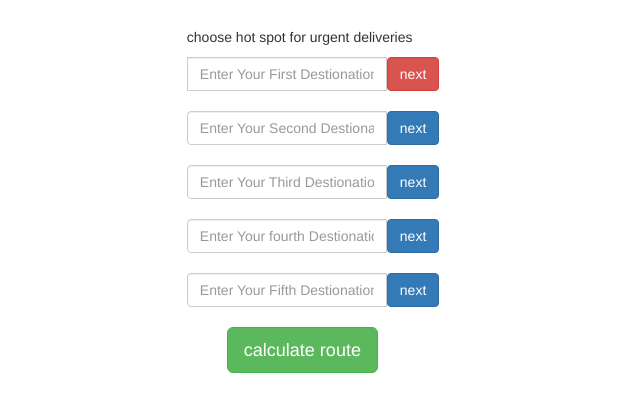
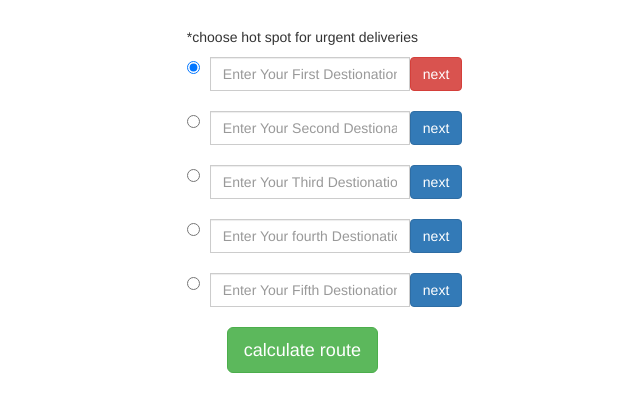
Before and after one commit to einarzb/messengerApp, a website: page angular/public/index.html in a window 1280 px wide. Shown: the part 56-468 px from the top of the page, without its empty margins (359-999 px from the left). Drawn offline with nearby package versions, Linux system fonts and the light colour scheme; some packages are replaced by stand-ins of ours; a script that the page names is missing.

Commit message:
added radio button for choosing urgent destination and merged all 5 forms onto 1

```diff
--- a/angular/public/index.html
+++ b/angular/public/index.html
@@ -19,60 +19,58 @@
 <br>
 		  <div class="row">
 		    <div class="col-md-4 col-md-push-5">
-		     	 <form ng-submit="favDest(favDest)">
+		     	 <form ng-submit="setDestinaions()">
 		             <div class="input-group">
-                   <p>choose hot spot for urgent deliveries</p>
+                   <p>*choose hot spot for urgent deliveries</p>
+                   <input type="radio" name="urgent" value="first" checked class="pull-left" style="margin-right:10px">
                    <input type="text" id="favDest" name="location" ng-autocomplete ng-model="favDest" options="options" details="details" ng-required="true" required class="form-control"
                      autocomplete="off" placeholder="Enter Your First Destionation">
-		                    <button type="submit" class="btn btn-danger">next</button>
+		                    <button type="button" class="btn btn-danger">next</button>
 		                </div>
-		          </form> <br>
+            <br>
 		      </div> <!-- end col -->
 		  </div> <!-- end row -->
 
 		  <div class="row">
         <div class="col-md-4 col-md-push-5">
-		      <form class="season-form" ng-submit="secondDest(secondDest)">
 		                <div class="input-group">
+                      <input type="radio" name="urgent" value="second" class="pull-left" style="margin-right:10px">
                       <input type="text" id="secondDest" name="location" ng-autocomplete ng-model="secondDest" options="options" details="details" ng-required="true" required class="form-control"
                         autocomplete="off" placeholder="Enter Your Second Destionation">
-                        <button type="submit" class="btn btn-primary">next</button>
+                        <button type="button" class="btn btn-primary">next</button>
 		                </div>
-		          </form>
 		      </div> <!-- end col -->
 		  </div> <!-- end row -->
       <br>
       <div class="row">
         <div class="col-md-4 col-md-push-5">
-          <form class="season-form" ng-submit="thirdDest(thirdDest)">
                     <div class="input-group">
+                      <input type="radio" name="urgent" value="third" class="pull-left" style="margin-right:10px">
                       <input type="text" id="thirdDest" name="location" ng-autocomplete ng-model="thirdDest" options="options" details="details" ng-required="true" required class="form-control"
                         autocomplete="off" placeholder="Enter Your Third Destionation">
-                        <button type="submit" class="btn btn-primary">next</button>
+                        <button type="button" class="btn btn-primary">next</button>
                     </div>
-              </form>
           </div> <!-- end col -->
       </div> <!-- end row -->
       <br>
       <div class="row">
         <div class="col-md-4 col-md-push-5">
-          <form class="season-form" ng-submit="fourthDest(fourthDest)">
                     <div class="input-group">
+                      <input type="radio" name="urgent" value="fourth" class="pull-left" style="margin-right:10px">
                       <input type="text" id="fourthDest" name="location" ng-autocomplete ng-model="fourthDest" options="options" details="details" ng-required="true" required class="form-control"
                         autocomplete="off" placeholder="Enter Your fourth Destionation">
-                        <button type="submit" class="btn btn-primary">next</button>
+                        <button type="button" class="btn btn-primary">next</button>
                     </div>
-              </form>
           </div> <!-- end col -->
       </div> <!-- end row -->
       <br>
       <div class="row">
         <div class="col-md-4 col-md-push-5">
-          <form class="season-form" ng-submit="fifthDest(fifthDest)">
                     <div class="input-group">
+                      <input type="radio" name="urgent" value="fifth" class="pull-left" style="margin-right:10px">
                       <input type="text" id="fifthDest" name="location" ng-autocomplete ng-model="fifthDest" options="options" details="details" ng-required="true" required class="form-control"
                         autocomplete="off" placeholder="Enter Your Fifth Destionation">
-                        <button type="submit" class="btn btn-primary">next</button>
+                        <button type="button" class="btn btn-primary">next</button>
                     </div>
               </form>
           </div> <!-- end col -->
```
